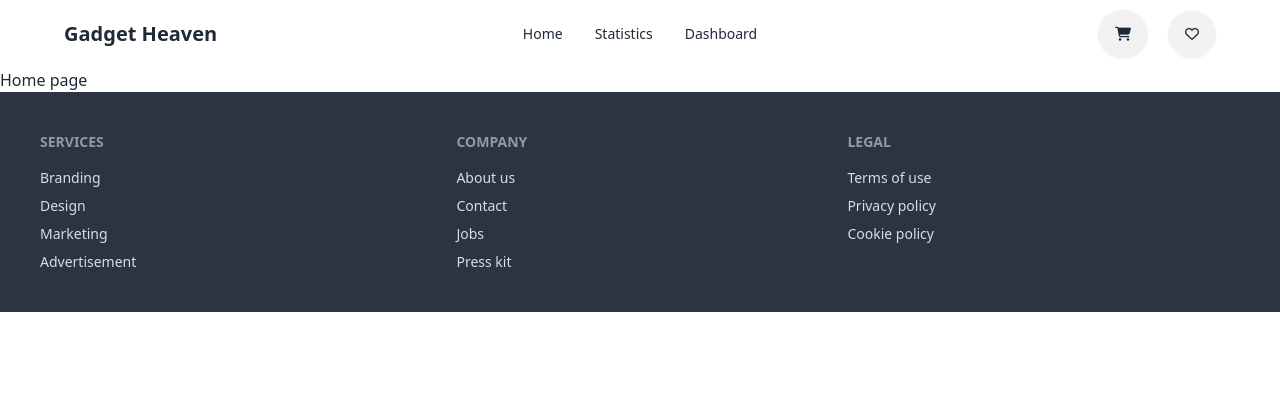
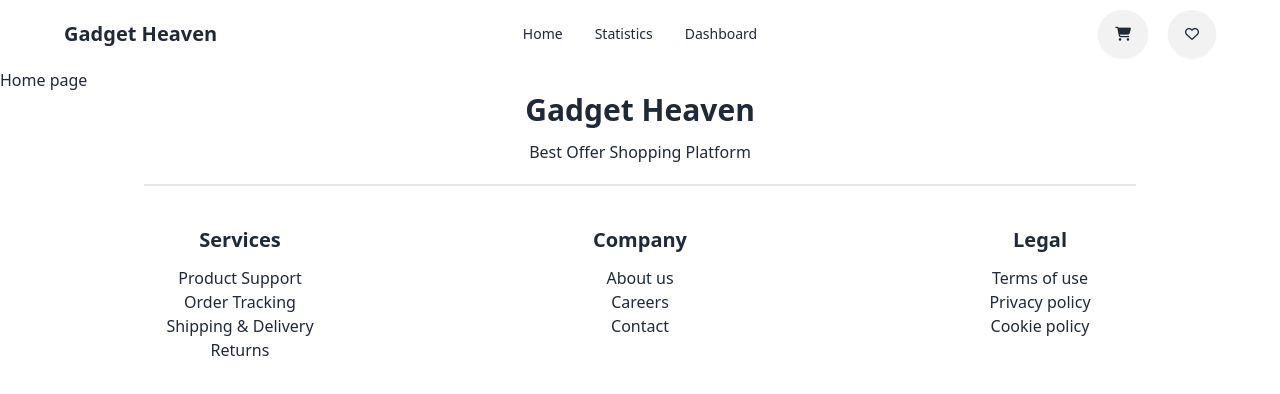
Before and after one commit to programming-hero-web-course-4/b10a8-gadget-heaven-ijaj628, a React (Vite) app: page / in a window 1280 px wide. Shown: the top 394 px of the page. Built offline with nearby package versions, Linux system fonts and the light colour scheme.

Commit message:
footer done

```diff
--- a/src/components/Footer/Footer.jsx
+++ b/src/components/Footer/Footer.jsx
@@ -3,25 +3,35 @@ import React from 'react';
 const Footer = () => {
     return (
         <div>
-            <footer className="footer bg-neutral text-neutral-content p-10">
+            <div className='text-center'>
+                <h2 className='text-3xl font-bold mb-3'>Gadget Heaven</h2>
+                <p className='border-b-2 mx-36 pb-5'>Best Offer Shopping Platform</p>
+            </div>
+            <footer className="grid grid-cols-1 lg:grid-cols-3 p-10 text-center gap-5 lg:gap-0">
                 <nav>
-                    <h6 className="footer-title">Services</h6>
-                    <a className="link link-hover">Branding</a>
-                    <a className="link link-hover">Design</a>
-                    <a className="link link-hover">Marketing</a>
-                    <a className="link link-hover">Advertisement</a>
+                    <h6 className="text-xl font-bold mb-3">Services</h6>
+                    <a className="link link-hover">Product Support</a>
+                    <br />
+                    <a className="link link-hover">Order Tracking</a>
+                    <br />
+                    <a className="link link-hover">Shipping & Delivery</a>
+                    <br />
+                    <a className="link link-hover">Returns</a>
                 </nav>
                 <nav>
-                    <h6 className="footer-title">Company</h6>
+                    <h6 className="text-xl font-bold mb-3">Company</h6>
                     <a className="link link-hover">About us</a>
+                    <br />
+                    <a className="link link-hover">Careers</a>
+                    <br />
                     <a className="link link-hover">Contact</a>
-                    <a className="link link-hover">Jobs</a>
-                    <a className="link link-hover">Press kit</a>
                 </nav>
                 <nav>
-                    <h6 className="footer-title">Legal</h6>
+                    <h6 className="text-xl font-bold mb-3">Legal</h6>
                     <a className="link link-hover">Terms of use</a>
+                    <br />
                     <a className="link link-hover">Privacy policy</a>
+                    <br />
                     <a className="link link-hover">Cookie policy</a>
                 </nav>
             </footer>
```
